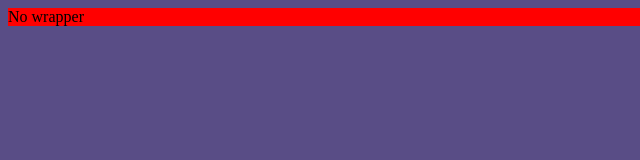
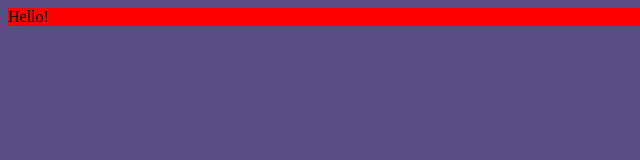
Before and after one commit to gandigap/RS_Test, a plain HTML site: page index.html in a window 1280 px wide. Shown: the full height of the page, 0-640 px from the left. Drawn offline with Linux system fonts and the light colour scheme.

Commit message:
feat: change in div  wrapper

```diff
--- a/index.html
+++ b/index.html
@@ -11,7 +11,7 @@
 
 <body>
     <div class="wrapper">
-        No wrapper
+        Hello!
     </div>
 
 </body>
```
